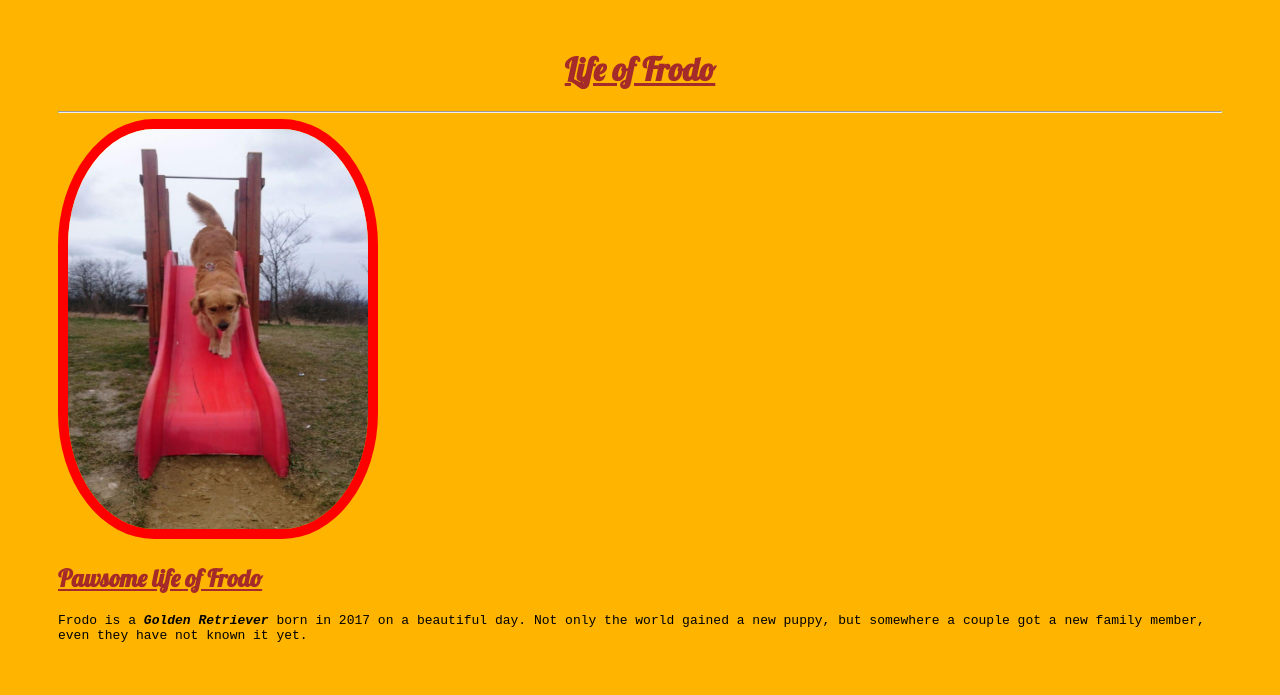
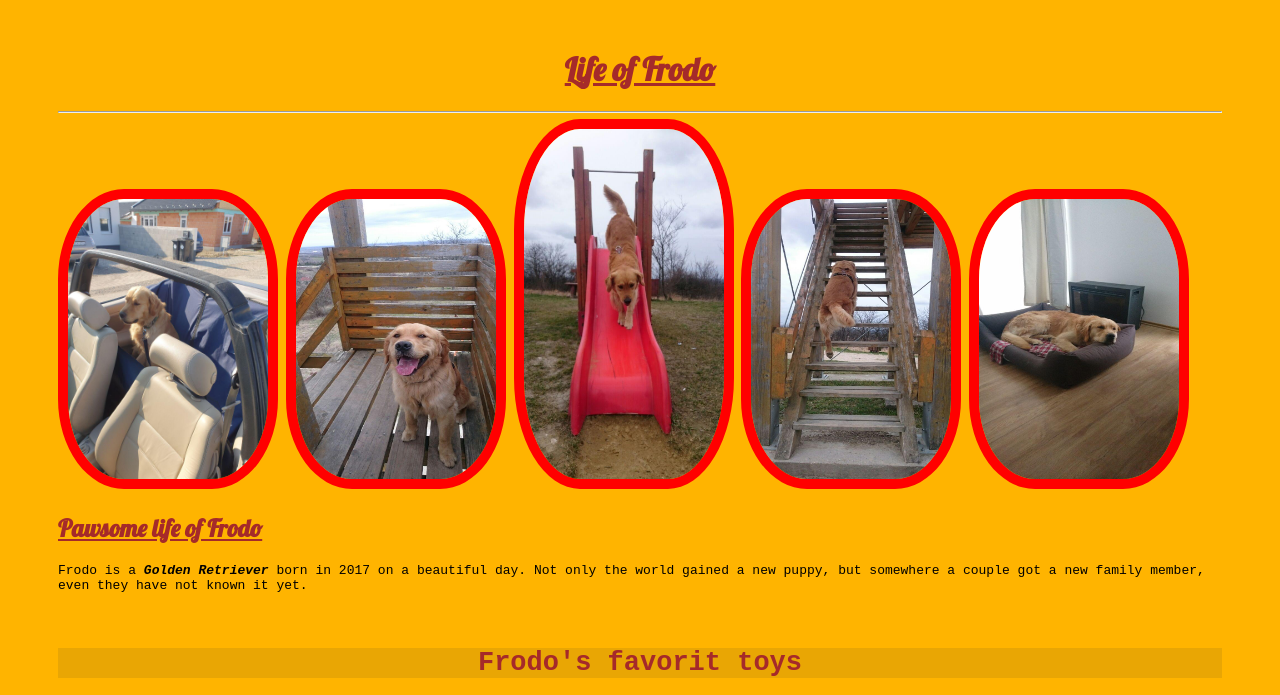
Before and after one commit to IdeaSolFactory/bm, a plain HTML site: page index.html in a window 1280 px wide. Shown: the top 695 px of the page. Drawn offline with Linux system fonts and the light colour scheme.

Commit message:
LOTS OF HEPPÖNING

```diff
--- a/index.html
+++ b/index.html
@@ -41,23 +41,38 @@
   .injected-img{
     margin: 20px 200px 20px 200px;
   }
-  .image-aling {
-    image-aling: center;
-  }
   .bold {
     font-weight: bold;
   }
+
   .image-size {
-    width: 300px;
-    height: 400px;
+    width: 200px;
+    height: 280px;
   }
+  .image-center{
+    margin: 0 auto;
+    display: inline-block;
+  }
+
+  .image-center:nth-of-type(3){
+    height: 350px;
+  }
+
   </style>
   <title>FluffyFrodo</title>
 </head>
 <body class="background-color padding-body" style="font-family: monospace">
+
   <h1 class="text-align" style="font-family: Lobster; color:brown"><u>Life of Frodo</u></h1></body>
   <hr>
-  <img src="images/adventure.jpg" class="thick-red-border very-small-image image-size image-align" alt="Frodo loves adventures">
+  <div stlye="width:100%;">
+    <img src="images/car.jpg" class="image-center thick-red-border very-small-image image-size" alt="Frodo loves adventures">
+    <img src="images/kilato.jpg" class="image-center thick-red-border very-small-image image-size" alt="Frodo loves adventures">
+    <img src="images/adventure.jpg" class="image-center thick-red-border very-small-image image-size" alt="Frodo loves adventures">
+    <img src="images/stairs.jpg" class="image-center thick-red-border very-small-image image-size" alt="Frodo loves adventures">
+    <img src="images/lazy.jpg" class="image-center thick-red-border very-small-image image-size" alt="Frodo loves adventures">
+  </div>
+
     <h2 style="color:brown";><u> Pawsome life of Frodo</u></h2>
     <p> Frodo is a <strong><em>Golden Retriever</strong></em> born in 2017 on a beautiful day. Not only the world gained a new puppy, but somewhere a couple got a new family member, even they have not known it yet.</p><br>
 
```
Also changed, not shown: images/car.jpg (added), images/kilato.jpg (added), images/lazy.jpg (added), images/stairs.jpg (added).
